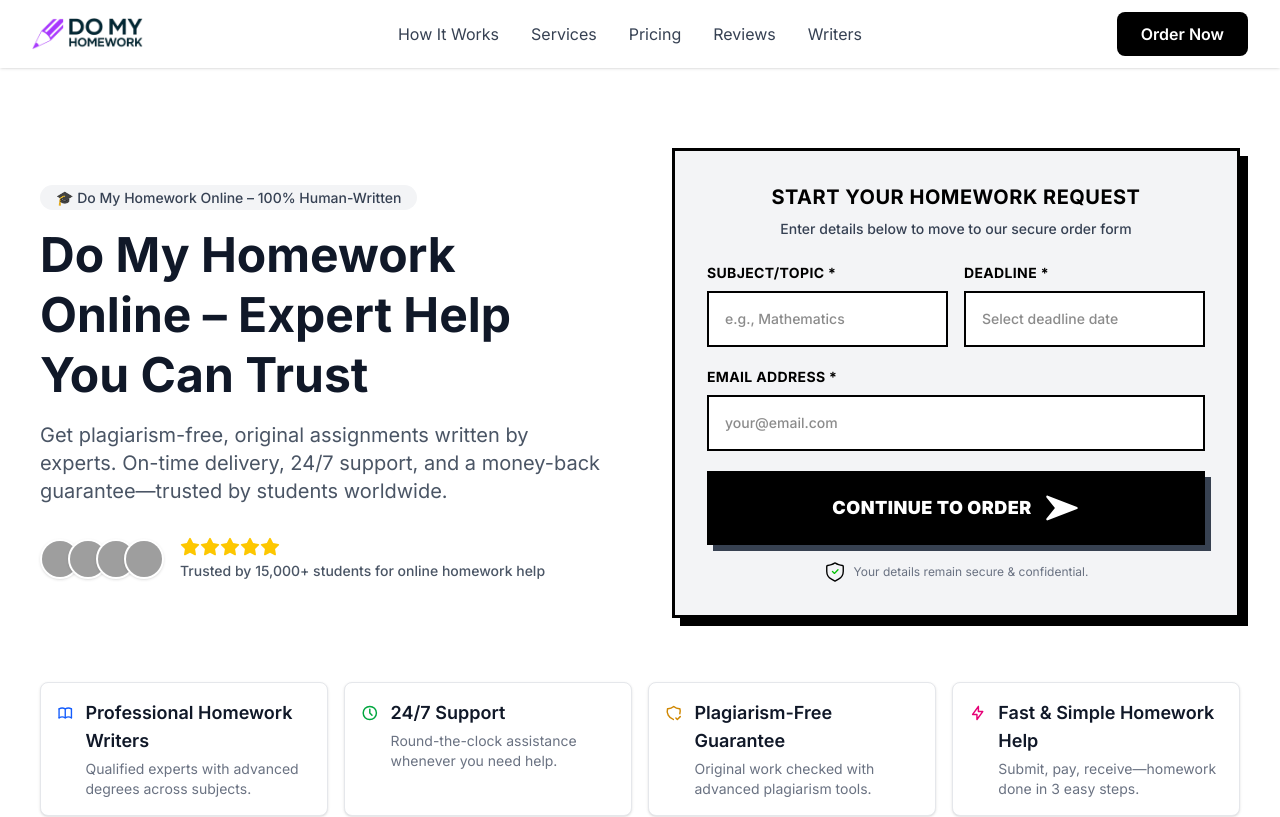
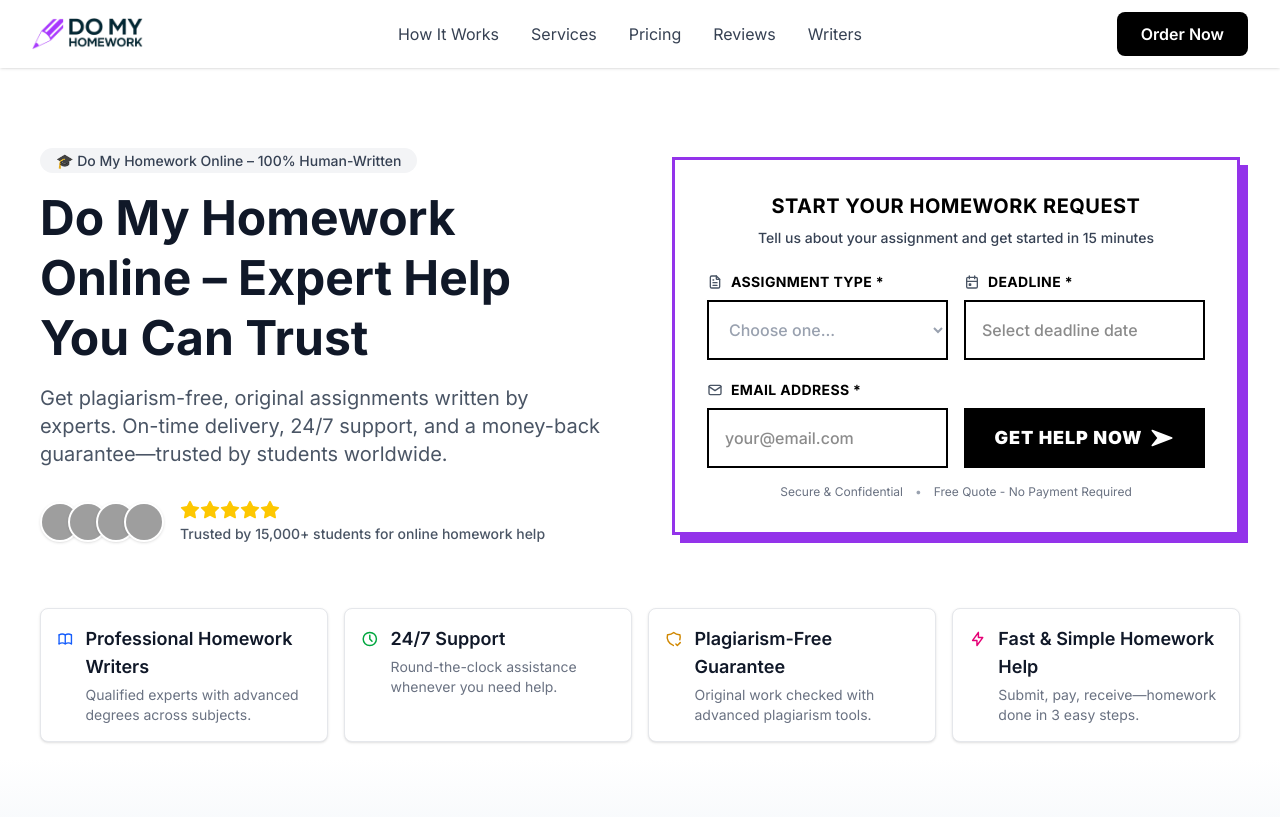
Before and after one commit to vkapuria/domyhomework-homepage-v2, a Next.js app: page / in a window 1280 px wide. Shown: the top 817 px of the page. Built offline with nearby package versions, Linux system fonts and the light colour scheme; grey boxes are pictures that could not be loaded.

Commit message:
Add URL parameter prefilling and updated document types

```diff
--- a/src/components/Hero.tsx
+++ b/src/components/Hero.tsx
@@ -5,24 +5,85 @@ import {
   IconClock,
   IconShieldCheck,
   IconBolt,
-  IconStarFilled
+  IconStarFilled,
+  IconFileText,
+  IconCalendarEvent,
+  IconMail
 } from '@tabler/icons-react'
 import DatePicker from 'react-datepicker'
 import 'react-datepicker/dist/react-datepicker.css'
 import Image from 'next/image'
 
+// ==================== DOCUMENT TYPES CONFIGURATION ====================
+const DOCUMENT_TYPES = [
+  {
+    group: 'Popular Choices',
+    options: [
+      { value: 'essay', label: 'Essay' },
+      { value: 'research_paper', label: 'Research Paper' },
+      { value: 'homework', label: 'Homework' },
+      { value: 'coursework', label: 'Coursework' },
+      { value: 'lab_report', label: 'Lab Report' },
+      { value: 'discussion_post', label: 'Discussion Post' },
+      { value: 'powerpoint', label: 'PowerPoint Presentation' },
+      { value: 'article_review', label: 'Article Review' },
+      { value: 'capstone_project', label: 'Capstone Project' },
+      { value: 'other', label: 'Other' },
+    ]
+  },
+  {
+    group: 'Essays & Papers',
+    options: [
+      { value: 'argumentative_essay', label: 'Argumentative Essay/Paper' },
+      { value: 'reflective_essay', label: 'Reflective Essay/Paper' },
+      { value: 'analytical_essay', label: 'Analytical Essay/Paper' },
+      { value: 'other_essay', label: 'Other Essay Type' },
+    ]
+  },
+  {
+    group: 'Research',
+    options: [
+      { value: 'annotated_bibliography', label: 'Annotated Bibliography' },
+      { value: 'critical_analysis', label: 'Critical Analysis' },
+      { value: 'dissertation', label: 'Dissertation' },
+      { value: 'literature_review', label: 'Literature Review' },
+      { value: 'research_proposal', label: 'Research Proposal' },
+      { value: 'term_paper', label: 'Term Paper' },
+      { value: 'thesis', label: 'Thesis' },
+    ]
+  },
+  {
+    group: 'Business',
+    options: [
+      { value: 'business_plan', label: 'Business Plan' },
+      { value: 'case_study', label: 'Case Study' },
+      { value: 'report', label: 'Report' },
+      { value: 'feasibility_study', label: 'Feasibility Study' },
+      { value: 'white_paper', label: 'White Paper' },
+      { value: 'marketing_plan', label: 'Marketing Plan' },
+      { value: 'executive_summary', label: 'Executive Summary' },
+    ]
+  }
+]
 
+// ==================== SHARED STYLES ====================
+const inputStyles = "w-full h-[60px] p-4 border-2 border-black bg-white text-base font-medium transition-all hover:scale-[1.01] hover:shadow-[2px_2px_0px_#000000] focus:border-purple-600 focus:shadow-[0_0_0_2px_#8300e9] focus:scale-[1.02]"
+const labelStyles = "block text-sm font-bold text-black uppercase tracking-wide mb-2 flex items-center gap-2"
+
+// ==================== MAIN COMPONENT ====================
 export default function Hero() {
+  // ========== STATE ==========
   const [formData, setFormData] = useState({
     subject: '',
     deadline: null as Date | null,
     email: ''
   })
 
+  // ========== HANDLERS ==========
   const handleSubmit = (e: React.FormEvent) => {
     e.preventDefault()
     const submissionData = {
-      subject: formData.subject,
+      documentType: formData.subject,
       deadline: formData.deadline ? formData.deadline.toISOString().split('T')[0] : '',
       email: formData.email
     }
@@ -30,6 +91,7 @@ export default function Hero() {
     window.open(`https://order.domyhomework.co/?${params.toString()}`, '_blank')
   }
 
+  // ========== RENDER ==========
   return (
     <section className="relative bg-white py-16 sm:py-20">
       {/* Gradient fade at bottom */}
@@ -38,17 +100,18 @@ export default function Hero() {
       <div className="max-w-7xl mx-auto px-6 sm:px-8 lg:px-10">
         <div className="grid lg:grid-cols-2 gap-10 lg:gap-16 items-center">
 
-          {/* Left Column */}
+          {/* ========== LEFT COLUMN - CONTENT ========== */}
           <div className="space-y-8 text-center lg:text-left">
+            {/* Header Content */}
             <div className="space-y-4">
-              {/* Chip */}
+              {/* Badge */}
               <div className="inline-block">
                 <span className="px-4 py-1 rounded-full bg-gray-100 text-gray-700 text-sm font-medium">
                   🎓 Do My Homework Online – 100% Human-Written
                 </span>
               </div>
 
-              {/* H1 */}
+              {/* Main Headline */}
               <h1 className="text-3xl sm:text-4xl md:text-5xl font-bold leading-tight text-gray-900">
                 Do My Homework Online – Expert Help You Can Trust
               </h1>
@@ -62,6 +125,7 @@ export default function Hero() {
 
             {/* Social Proof */}
             <div className="flex flex-col md:flex-row items-center justify-center lg:justify-start gap-4 mt-4">
+              {/* Avatar Stack */}
               <div className="flex -space-x-3">
                 {['John Doe', 'Mary Smith', 'Sarah Johnson', 'Alex Brown'].map((name, i) => (
                   <div key={i} className="w-10 h-10 rounded-full border-2 border-white overflow-hidden bg-gray-100 shadow-sm">
@@ -73,13 +137,13 @@ export default function Hero() {
                   </div>
                 ))}
               </div>
+
+              {/* Rating & Trust */}
               <div className="flex flex-col justify-center items-center md:items-start">
                 <div className="flex items-center text-yellow-400">
-                  <IconStarFilled className="w-5 h-5" />
-                  <IconStarFilled className="w-5 h-5" />
-                  <IconStarFilled className="w-5 h-5" />
-                  <IconStarFilled className="w-5 h-5" />
-                  <IconStarFilled className="w-5 h-5" />
+                  {Array.from({ length: 5 }).map((_, i) => (
+                    <IconStarFilled key={i} className="w-5 h-5" />
+                  ))}
                 </div>
                 <span className="text-sm text-gray-600 font-medium mt-1">
                   Trusted by 15,000+ students for online homework help
@@ -88,35 +152,62 @@ export default function Hero() {
             </div>
           </div>
 
-          {/* Right Column - Quick Start Form */}
-          <div id="order-form" className="scroll-mt-28 bg-gray-100 border-[3px] border-black p-6 sm:p-8 shadow-[8px_8px_0px_#000000]">
+          {/* ========== RIGHT COLUMN - FORM ========== */}
+          <div id="order-form" className="scroll-mt-28 bg-white border-[3px] border-[#9333ea] p-6 sm:p-8 shadow-[8px_8px_0px_#9333ea]">
+            {/* Form Header */}
             <div className="text-center mb-6">
-            <h3 className="text-xl font-bold text-black uppercase tracking-wide mb-2">Start Your Homework Request</h3>
-            <p className="text-gray-700 text-sm font-medium">Enter details below to move to our secure order form</p>
+              <h3 className="text-xl font-bold text-black uppercase tracking-wide mb-2">
+                Start Your Homework Request
+              </h3>
+              <p className="text-gray-700 text-sm font-medium">
+                Tell us about your assignment and get started in 15 minutes
+              </p>
             </div>
 
+            {/* Form */}
             <form onSubmit={handleSubmit} className="space-y-5">
-              {/* Subject & Deadline */}
+
+              {/* Assignment Type & Deadline Row */}
               <div className="grid grid-cols-1 sm:grid-cols-2 gap-4">
+
+                {/* Assignment Type Field */}
                 <div>
-                <label className="block text-sm font-bold text-black uppercase tracking-wide mb-2">Subject/Topic *</label>
-                  <input
-                    type="text"
+                  <label className={labelStyles}>
+                    <IconFileText className="w-4 h-4 text-gray-600" />
+                    Assignment Type *
+                  </label>
+
+                  <select
                     required
                     value={formData.subject}
                     onChange={(e) => setFormData({ ...formData, subject: e.target.value })}
-                    placeholder="e.g., Mathematics"
-                    className="w-full p-4 border-2 border-black bg-white text-sm font-medium transition-all hover:scale-[1.01] hover:shadow-[2px_2px_0px_#000000] focus:border-purple-600 focus:shadow-[0_0_0_2px_#8300e9] focus:scale-[1.02]"
-                  />
+                    className={`${inputStyles} ${formData.subject === '' ? 'text-gray-400' : 'text-black'}`}
+                  >
+                    <option value="">Choose one...</option>
+                    {DOCUMENT_TYPES.map((group) => (
+                      <optgroup key={group.group} label={group.group}>
+                        {group.options.map((type) => (
+                          <option key={type.value} value={type.value}>
+                            {type.label}
+                          </option>
+                        ))}
+                      </optgroup>
+                    ))}
+                  </select>
                 </div>
+
+                {/* Deadline Field */}
                 <div>
-                <label className="block text-sm font-bold text-black uppercase tracking-wide mb-2">Deadline *</label>
+                  <label className={labelStyles}>
+                    <IconCalendarEvent className="w-4 h-4 text-gray-600" />
+                    Deadline *
+                  </label>
                   <DatePicker
                     selected={formData.deadline}
                     onChange={(date) => setFormData({ ...formData, deadline: date })}
                     minDate={new Date()}
                     placeholderText="Select deadline date"
-                    className="w-full p-4 border-2 border-black bg-white text-sm font-medium transition-all hover:scale-[1.01] hover:shadow-[2px_2px_0px_#000000] focus:border-purple-600 focus:shadow-[0_0_0_2px_#8300e9] focus:scale-[1.02]"
+                    className={inputStyles}
                     calendarClassName="brutalist-calendar"
                     wrapperClassName="w-full"
                     required
@@ -124,79 +215,90 @@ export default function Hero() {
                 </div>
               </div>
 
-              {/* Email */}
-              <div>
-              <label className="block text-sm font-bold text-black uppercase tracking-wide mb-2">Email Address *</label>
+              {/* Email & CTA Row */}
+              <div className="space-y-2">
+                <label className={labelStyles}>
+                  <IconMail className="w-4 h-4 text-gray-600" />
+                  Email Address *
+                </label>
+                <div className="grid grid-cols-1 sm:grid-cols-2 gap-4">
+                  {/* Email Input */}
                   <input
                     type="email"
                     required
                     value={formData.email}
                     onChange={(e) => setFormData({ ...formData, email: e.target.value })}
                     placeholder="your@email.com"
-                  className="w-full p-4 border-2 border-black bg-white text-sm font-medium transition-all hover:scale-[1.01] hover:shadow-[2px_2px_0px_#000000] focus:border-purple-600 focus:shadow-[0_0_0_2px_#8300e9] focus:scale-[1.02]"
+                    className={inputStyles}
                   />
-              </div>
 
                   {/* CTA Button */}
                   <button
                     type="submit"
-                className="w-full bg-black text-white border-[3px] border-black py-4 px-6 font-black text-lg uppercase tracking-wide shadow-[6px_6px_0px_#374151] hover:shadow-[3px_3px_0px_#374151] hover:translate-x-[3px] hover:translate-y-[3px] hover:bg-gray-800 transition-all flex items-center justify-center gap-3"
+                    className="bg-black text-white border-[3px] border-black py-3 px-6 font-black text-base sm:text-lg uppercase tracking-wider hover:bg-gray-800 transition-all flex items-center justify-center gap-2 whitespace-nowrap"
                   >
-                Continue to Order
+                    <span className="hidden sm:inline">Get Help Now</span>
+                    <span className="sm:hidden">Get Help</span>
                     <Image
                       src="/icons/submit.svg"
                       alt="→"
-                  width={36}
-                  height={36}
+                      width={24}
+                      height={24}
                       className="filter invert"
                     />
                   </button>
+                </div>
+              </div>
             </form>
 
-            <p className="text-xs text-gray-500 text-center mt-4 flex items-center justify-center gap-2">
-              <Image src="/icons/insurance.svg" alt="Secure" width={22} height={22} />
-            Your details remain secure & confidential.
+            {/* Form Footer - Guarantees */}
+            <div className="text-center mt-4">
+              <p className="text-xs text-gray-500 flex flex-col sm:flex-row items-center justify-center gap-1 sm:gap-3">
+                <span>Secure & Confidential</span>
+                <span className="hidden sm:inline text-gray-400">•</span>
+                <span>Free Quote - No Payment Required</span>
               </p>
             </div>
           </div>
+        </div>
 
-        {/* Feature Blocks */}
+        {/* ========== FEATURE BLOCKS ========== */}
         <div className="grid grid-cols-1 sm:grid-cols-2 md:grid-cols-4 gap-4 py-16">
-          {/* Card 1 */}
-          <div className="flex items-start space-x-3 p-4 rounded-lg bg-white border border-gray-200 shadow-sm hover:shadow-md transition-all">
-            <IconBook className="w-7 h-7 text-blue-600" />
+          {/* Feature Cards */}
+          {[
+            {
+              icon: IconBook,
+              color: 'text-blue-600',
+              title: 'Professional Homework Writers',
+              description: 'Qualified experts with advanced degrees across subjects.'
+            },
+            {
+              icon: IconClock,
+              color: 'text-green-600',
+              title: '24/7 Support',
+              description: 'Round-the-clock assistance whenever you need help.'
+            },
+            {
+              icon: IconShieldCheck,
+              color: 'text-yellow-600',
+              title: 'Plagiarism-Free Guarantee',
+              description: 'Original work checked with advanced plagiarism tools.'
+            },
+            {
+              icon: IconBolt,
+              color: 'text-pink-600',
+              title: 'Fast & Simple Homework Help',
+              description: 'Submit, pay, receive—homework done in 3 easy steps.'
+            }
+          ].map((feature, index) => (
+            <div key={index} className="flex items-start space-x-3 p-4 rounded-lg bg-white border border-gray-200 shadow-sm hover:shadow-md transition-all">
+              <feature.icon className={`w-7 h-7 ${feature.color}`} />
               <div>
-              <h3 className="text-lg font-semibold text-gray-900 mb-1">Professional Homework Writers</h3>
-              <p className="text-sm text-gray-500">Qualified experts with advanced degrees across subjects.</p>
+                <h3 className="text-lg font-semibold text-gray-900 mb-1">{feature.title}</h3>
+                <p className="text-sm text-gray-500">{feature.description}</p>
               </div>
             </div>
-
-          {/* Card 2 */}
-          <div className="flex items-start space-x-3 p-4 rounded-lg bg-white border border-gray-200 shadow-sm hover:shadow-md transition-all">
-            <IconClock className="w-7 h-7 text-green-600" />
-            <div>
-              <h3 className="text-lg font-semibold text-gray-900 mb-1">24/7 Support</h3>
-              <p className="text-sm text-gray-500">Round-the-clock assistance whenever you need help.</p>
-            </div>
-          </div>
-
-          {/* Card 3 */}
-          <div className="flex items-start space-x-3 p-4 rounded-lg bg-white border border-gray-200 shadow-sm hover:shadow-md transition-all">
-            <IconShieldCheck className="w-7 h-7 text-yellow-600" />
-            <div>
-              <h3 className="text-lg font-semibold text-gray-900 mb-1">Plagiarism-Free Guarantee</h3>
-              <p className="text-sm text-gray-500">Original work checked with advanced plagiarism tools.</p>
-            </div>
-          </div>
-
-          {/* Card 4 */}
-          <div className="flex items-start space-x-3 p-4 rounded-lg bg-white border border-gray-200 shadow-sm hover:shadow-md transition-all">
-            <IconBolt className="w-7 h-7 text-pink-600" />
-            <div>
-              <h3 className="text-lg font-semibold text-gray-900 mb-1">Fast & Simple Homework Help</h3>
-              <p className="text-sm text-gray-500">Submit, pay, receive—homework done in 3 easy steps.</p>
-            </div>
-          </div>
+          ))}
         </div>
       </div>
     </section>
```
Also changed, not shown: public/icons/free.svg (added). Lines whose indentation alone changed are shown as unchanged.
